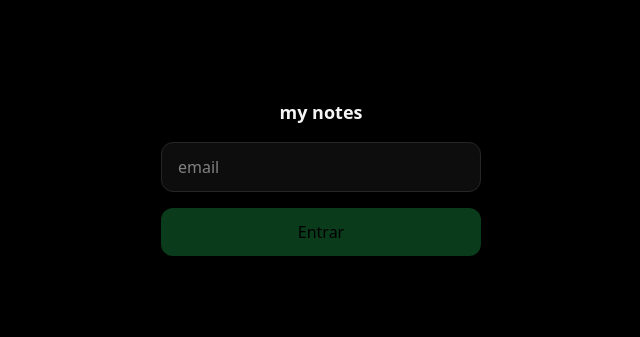
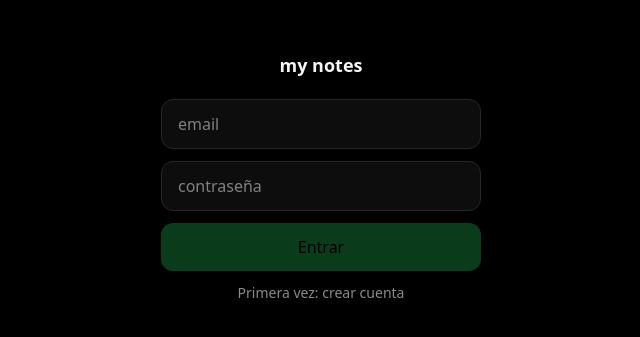
Before and after one commit to JDavidcor23/my_notes, a Next.js app: page / in a window 1280 px wide. Shown: the part 223-560 px from the top of the page, without its empty margins (319-959 px from the left). Built offline with nearby package versions, Linux system fonts and the light colour scheme; no server answers.

Commit message:
feat: auth con contraseña, sin correos ni redirects

```diff
--- a/src/features/auth/LoginScreen.tsx
+++ b/src/features/auth/LoginScreen.tsx
@@ -3,38 +3,52 @@
 import { useState } from "react";
 import { supabase } from "@/lib/supabase/client";
 
+const MIN_PASSWORD = 8;
+
 export function LoginScreen() {
+  const [mode, setMode] = useState<"login" | "signup">("login");
   const [email, setEmail] = useState("");
-  const [sent, setSent] = useState(false);
+  const [password, setPassword] = useState("");
   const [error, setError] = useState<string | null>(null);
-  const [sending, setSending] = useState(false);
+  const [busy, setBusy] = useState(false);
 
-  async function send() {
-    setSending(true);
+  const valid = email.includes("@") && password.length >= MIN_PASSWORD;
+
+  async function submit() {
+    if (!valid || busy) return;
+    setBusy(true);
     setError(null);
-    const { error } = await supabase.auth.signInWithOtp({
-      email,
-      options: { emailRedirectTo: window.location.origin },
-    });
-    setSending(false);
-    if (error) setError(error.message);
-    else setSent(true);
-  }
 
-  if (sent) {
-    return (
-      <div className="flex min-h-dvh items-center justify-center px-6 text-center">
-        <p className="text-muted">
-          Te enviamos un link a <span className="text-ink">{email}</span>. Ábrelo
-          desde este mismo dispositivo.
-        </p>
-      </div>
-    );
+    if (mode === "login") {
+      // Sin redirect, sin correo: manda credenciales y recibe la sesión.
+      const { error } = await supabase.auth.signInWithPassword({ email, password });
+      setBusy(false);
+      if (error) setError("Email o contraseña incorrectos");
+      return;
+    }
+
+    const { data, error } = await supabase.auth.signUp({ email, password });
+    setBusy(false);
+
+    if (error) {
+      setError(error.message);
+      return;
+    }
+
+    // Con la confirmación por correo APAGADA, signUp devuelve sesión al toque.
+    // Si no viene sesión, la confirmación sigue prendida en el proyecto: se
+    // avisa en vez de dejar la pantalla colgada esperando algo que no pasa.
+    if (!data.session) {
+      setError(
+        "Falta apagar la confirmación por correo en Supabase (Authentication → Providers → Email → Confirm email).",
+      );
+    }
   }
 
   return (
-    <div className="flex min-h-dvh flex-col items-center justify-center gap-4 px-6">
-      <h1 className="text-lg font-semibold">my notes</h1>
+    <div className="flex min-h-dvh flex-col items-center justify-center gap-3 px-6">
+      <h1 className="mb-2 text-lg font-semibold">my notes</h1>
+
       <input
         type="email"
         inputMode="email"
@@ -44,14 +58,49 @@ export function LoginScreen() {
         onChange={(e) => setEmail(e.target.value)}
         className="w-full max-w-xs rounded-xl border border-line bg-surface px-4 py-3 outline-none focus:border-accent"
       />
+
+      <input
+        type="password"
+        // El navegador y el llavero del celular guardan esto: se escribe una
+        // vez y después es un toque. Ese es todo el punto del cambio.
+        autoComplete={mode === "login" ? "current-password" : "new-password"}
+        placeholder="contraseña"
+        value={password}
+        onChange={(e) => setPassword(e.target.value)}
+        onKeyDown={(e) => {
+          if (e.key === "Enter") {
+            e.preventDefault();
+            void submit();
+          }
+        }}
+        className="w-full max-w-xs rounded-xl border border-line bg-surface px-4 py-3 outline-none focus:border-accent"
+      />
+
       <button
-        onClick={send}
-        disabled={!email.includes("@") || sending}
+        type="button"
+        onClick={submit}
+        disabled={!valid || busy}
         className="w-full max-w-xs rounded-xl bg-accent px-4 py-3 font-medium text-black disabled:opacity-30"
       >
-        {sending ? "Enviando…" : "Entrar"}
+        {busy ? "…" : mode === "login" ? "Entrar" : "Crear cuenta"}
       </button>
-      {error && <p className="text-sm text-danger">{error}</p>}
+
+      <button
+        type="button"
+        onClick={() => {
+          setMode(mode === "login" ? "signup" : "login");
+          setError(null);
+        }}
+        className="text-sm text-muted underline-offset-4 hover:underline"
+      >
+        {mode === "login" ? "Primera vez: crear cuenta" : "Ya tengo cuenta"}
+      </button>
+
+      {password.length > 0 && password.length < MIN_PASSWORD && (
+        <p className="text-xs text-muted">Mínimo {MIN_PASSWORD} caracteres</p>
+      )}
+
+      {error && <p className="max-w-xs text-center text-sm text-danger">{error}</p>}
     </div>
   );
 }
```
